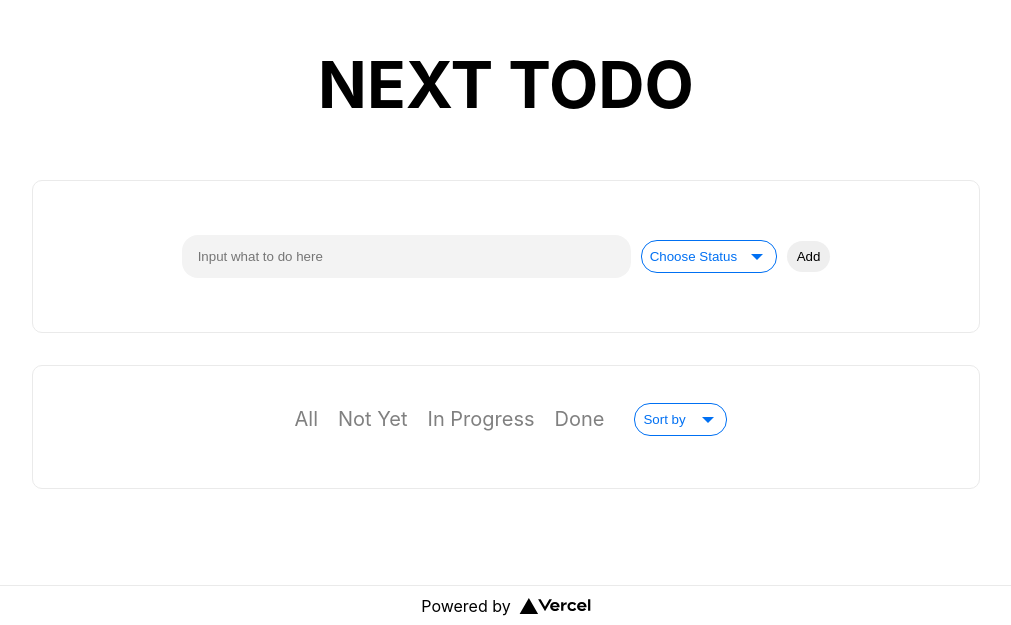
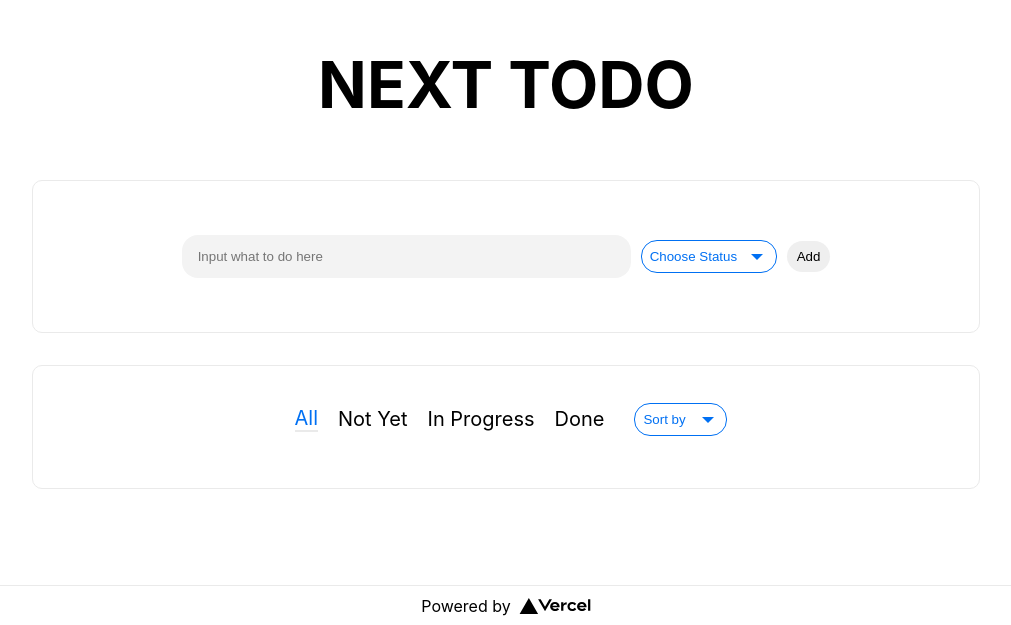
Before and after one commit to hirooutdoor/next-todo2, a Next.js app: page / in a window 1280 px wide. Shown: the part 175-800 px from the top of the page, without its empty margins (134-1145 px from the left). Built offline with nearby package versions, Linux system fonts and the light colour scheme.

Commit message:
syle: add is_active css #13

```diff
--- a/pages/index.tsx
+++ b/pages/index.tsx
@@ -116,7 +116,7 @@ export default function Home() {
           <div className={styles.list_head}>
             {/* Status Sort */}
             <div className={styles.stateSort_area}>
-              <p>All</p>
+              <p className={styles.is_active}>All</p>
               <p>Not Yet</p>
               <p>In Progress</p>
               <p>Done</p>
--- a/styles/Home.module.css
+++ b/styles/Home.module.css
@@ -97,6 +97,7 @@
   cursor: pointer;
   color: #0070f3;
   background-color: #fafafa;
+  transition: all 0.3s ease-out;
 }
 
 
@@ -126,6 +127,7 @@
   color: #0070f3;
   background-color: #fafafa;
   border: none;
+  transition: all 0.3s ease-out;
 }
 
 
@@ -144,6 +146,7 @@
   color: #f3005d;
   background-color: #fafafa;
   border: none;
+  transition: all 0.3s ease-out;
 }
 
 
@@ -189,7 +192,7 @@
 }
 
 .stateSort_area p {
-  color: gray;
+
   margin: 0 10px;
   font-size: 20px;
 }
@@ -197,6 +200,14 @@
 .stateSort_area p:hover {
   color: #0070f3;
   cursor: pointer;
+  border-bottom: #eaeaea 2px solid;
+  transition: all 0.5s ease-out;
+}
+
+.is_active {
+  color: #0070f3;
+  margin: 0 10px;
+  font-size: 20px;
   border-bottom: #eaeaea 2px solid;
 }
 
```
